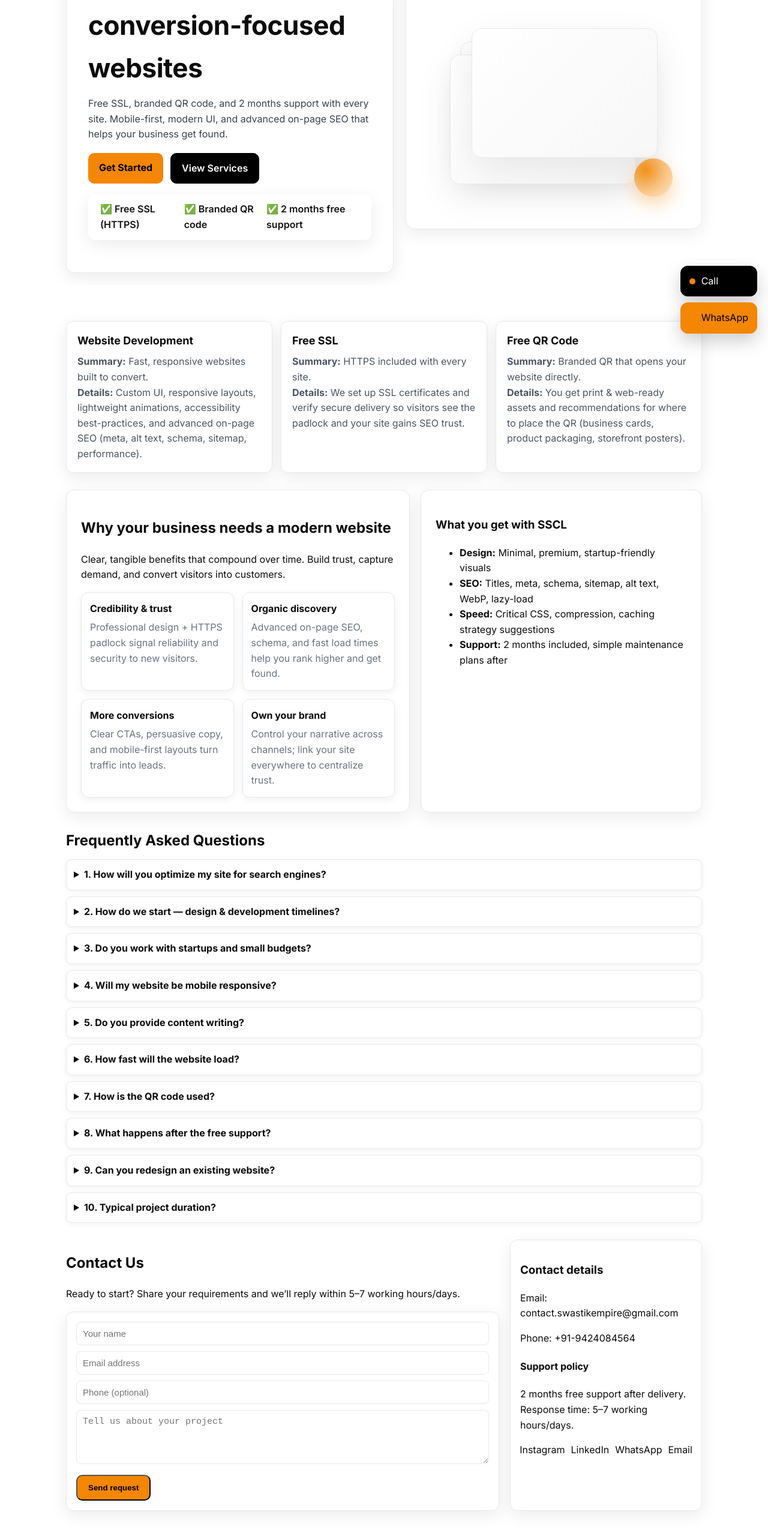
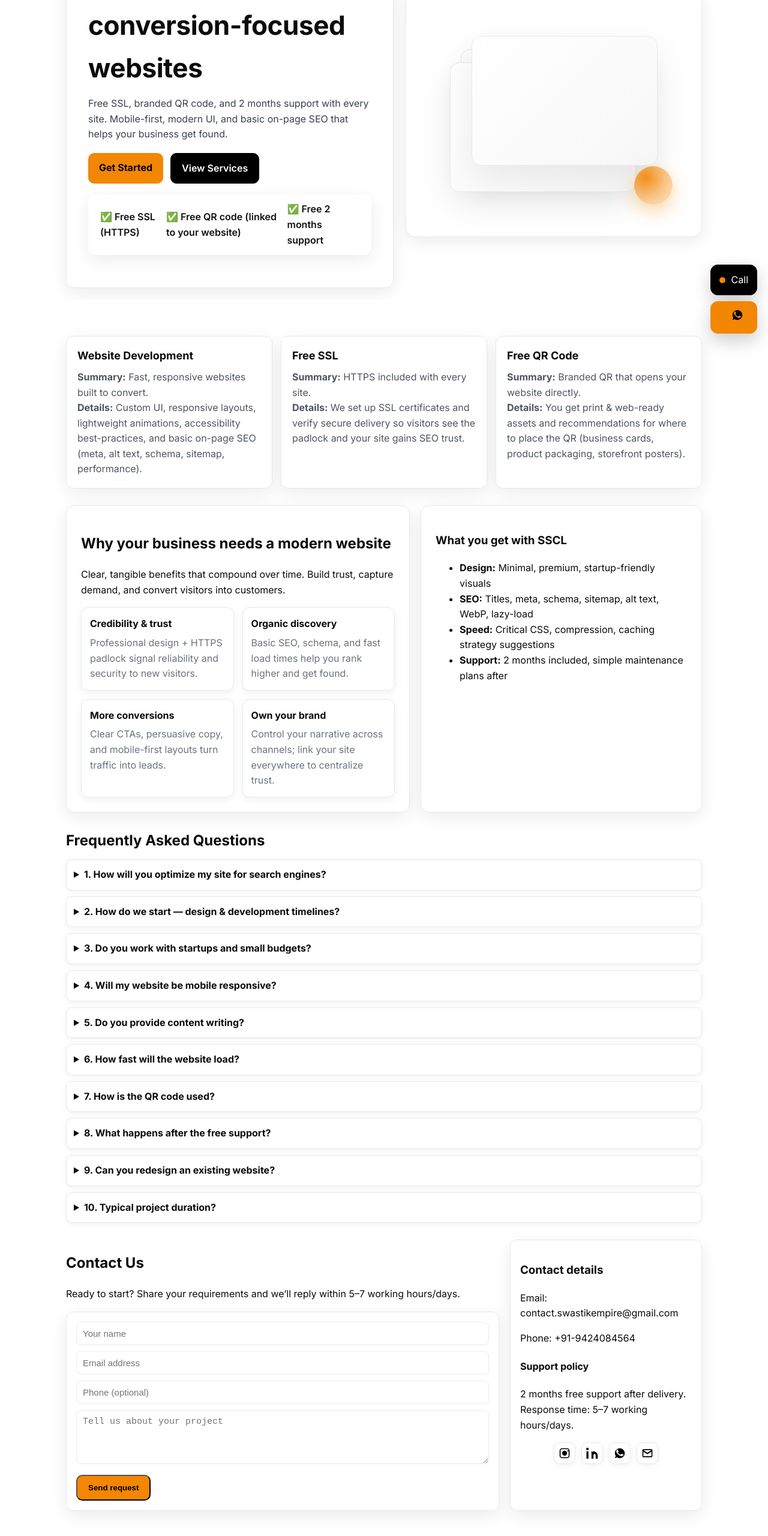
Before and after one commit to swastik-software-code-lab/swastik-software-code-lab, a plain HTML site: page index.html in a window 1280 px wide. Shown: the part 226-2786 px from the top of the page at 60% size. Drawn offline with Linux system fonts and the light colour scheme.

Commit message:
Update index.html

```diff
--- a/index.html
+++ b/index.html
@@ -4,13 +4,13 @@
   <meta charset="utf-8" />
   <meta name="viewport" content="width=device-width,initial-scale=1" />
   <title>Swastik Software Code Lab (SSCL) — Secure, fast, SEO-ready websites</title>
-  <meta name="description" content="SSCL builds modern, secure, and conversion-focused websites with free SSL, branded QR code, and 2 months of support. Fast delivery, mobile-first, and advanced on-page SEO." />
-  <meta name="keywords" content="website development Indore, secure websites, SEO-ready websites, SSCL, Swastik Software Code Lab, web design, free SSL, QR code" />
+  <meta name="description" content="SSCL builds modern, secure, and conversion-focused websites with free SSL, branded QR code, and 2 months of support. Fast delivery, mobile-first, and basic on-page SEO." />
+  <meta name="keywords" content="website development Indore, website development ujjain, secure websites, SEO-ready websites, SSCL, Swastik Software Code Lab, web design, free SSL, QR code" />
   <link rel="canonical" href="https://swastik-software-code-lab.github.io/swastik-software-code-lab/" />
 
   <!-- Open Graph -->
   <meta property="og:title" content="Swastik Software Code Lab — Secure, fast, SEO-ready websites">
-  <meta property="og:description" content="Free SSL, branded QR, and 2 months support. Mobile-first, conversion-focused, and advanced on-page SEO.">
+  <meta property="og:description" content="Free SSL, branded QR, and 2 months support. Mobile-first, conversion-focused, and basic on-page SEO.">
   <meta property="og:image" content="/assets/img/og-banner.jpg">
   <meta property="og:type" content="website">
   <meta property="og:url" content="https://swastik-software-code-lab.github.io/swastik-software-code-lab/">
@@ -18,7 +18,7 @@
   <!-- Twitter Card -->
   <meta name="twitter:card" content="summary_large_image">
   <meta name="twitter:title" content="Swastik Software Code Lab — Secure, fast, SEO-ready websites">
-  <meta name="twitter:description" content="Free SSL, branded QR, and 2 months support. Mobile-first, conversion-focused, and advanced on-page SEO.">
+  <meta name="twitter:description" content="Free SSL, branded QR, and 2 months support. Mobile-first, conversion-focused, and basic on-page SEO.">
   <meta name="twitter:image" content="/assets/img/og-banner.jpg">
 
   <!-- Favicon & icons -->
@@ -256,15 +256,15 @@
       <a href="/" class="brand" aria-label="Swastik Software Code Lab">
         <img src="Swastik Software Code Lab logo.jpg" alt="Swastik Software Code Lab - SSCL logo">
         <div>
-          <div class="title">Swastik Software Code Lab</div>
-          <div style="font-size:12px;color:#64748b">- SSCL</div>
+          <div class="title">Swastik Software Code Lab - SSCL</div>
+          <div style="font-size:12px;color:#64748b">The Software of your thoughts.</div>
         </div>
       </a>
 
       <nav class="top-nav" role="navigation" aria-label="Main">
         <div class="social" aria-label="Social links">
           <!-- Instagram -->
-          <a href="https://www.instagram.com/swastik.empire" aria-label="Instagram" rel="noopener" target="_blank">
+          <a href="https://www.instagram.com/swastik_software_code_lab/" aria-label="Instagram" rel="noopener" target="_blank">
             <svg width="20" height="20" viewBox="0 0 24 24" fill="#000" aria-hidden="true">
               <path d="M7 2h10a5 5 0 0 1 5 5v10a5 5 0 0 1-5 5H7a5 5 0 0 1-5-5V7a5 5 0 0 1 5-5zm0 2a3 3 0 0 0-3 3v10a3 3 0 0 0 3 3h10a3 3 0 0 0 3-3V7a3 3 0 0 0-3-3H7zm5 3a5 5 0 1 1 0 10 5 5 0 0 1 0-10zm6.5-.75a1.25 1.25 0 1 1 0 2.5 1.25 1.25 0 0 1 0-2.5z"/>
             </svg>
@@ -276,7 +276,7 @@
             </svg>
           </a>
           <!-- WhatsApp -->
-          <a href="https://wa.me/919424084564" aria-label="WhatsApp" rel="noopener" target="_blank">
+          <a href="https://wa.me/+919424084564" aria-label="WhatsApp" rel="noopener" target="_blank">
             <svg width="20" height="20" viewBox="0 0 24 24" fill="#000" aria-hidden="true">
               <path d="M12.04 2C6.58 2 2.2 6.38 2.2 11.84c0 2.1.63 4.06 1.7 5.68L2 22l4.64-1.53a10.6 10.6 0 0 0 5.4 1.49c5.46 0 9.84-4.38 9.84-9.84C21.88 6.38 17.5 2 12.04 2zm6.13 14.24c-.26.74-1.53 1.45-2.15 1.55-.57.1-1.28.14-2.07-.13-.48-.16-1.1-.35-1.9-.77-3.34-1.77-5.51-4.95-5.68-5.18-.18-.23-1.36-1.81-1.36-3.45 0-1.64.86-2.44 1.16-2.77.3-.33.64-.42.86-.42.21 0 .43 0 .62.01.2.01.47-.08.74.56.26.64.88 2.2.96 2.36.08.16.13.35.02.57-.12.26-.18.42-.36.65-.18.23-.38.51-.55.69-.18.18-.37.38-.16.75.21.37.94 1.54 2.02 2.49 1.39 1.2 2.56 1.57 2.93 1.74.37.16.59.14.81-.08.22-.22.93-1.08 1.18-1.46.25-.38.51-.31.86-.18.35.14 2.21 1.04 2.59 1.22.38.18.64.27.73.42.08.15.08.85-.18 1.59z"/>
             </svg>
@@ -299,15 +299,15 @@
       <div class="hero-wrap" id="heroWrap">
         <div class="hero-copy" id="heroCopy" role="region" aria-label="Hero content">
           <h1>Secure, fast & conversion-focused websites</h1>
-          <p>Free SSL, branded QR code, and 2 months support with every site. Mobile-first, modern UI, and advanced on-page SEO that helps your business get found.</p>
+          <p>Free SSL, branded QR code, and 2 months support with every site. Mobile-first, modern UI, and basic on-page SEO that helps your business get found.</p>
           <div class="cta-row">
             <a class="btn-primary" href="#contact">Get Started</a>
             <a class="btn-secondary" href="#h3">View Services</a>
           </div>
           <div class="offers" role="region" aria-label="Offers">
             <div class="offer">✅ Free SSL (HTTPS)</div>
-            <div class="offer">✅ Branded QR code</div>
-            <div class="offer">✅ 2 months free support</div>
+            <div class="offer">✅ Free QR code (linked to your website)</div>
+            <div class="offer">✅ Free 2 months support</div>
           </div>
         </div>
 
@@ -329,7 +329,7 @@
       <article class="card">
         <h3>Website Development</h3>
         <p><strong>Summary:</strong> Fast, responsive websites built to convert.</p>
-        <p><strong>Details:</strong> Custom UI, responsive layouts, lightweight animations, accessibility best-practices, and advanced on-page SEO (meta, alt text, schema, sitemap, performance).</p>
+        <p><strong>Details:</strong> Custom UI, responsive layouts, lightweight animations, accessibility best-practices, and basic on-page SEO (meta, alt text, schema, sitemap, performance).</p>
       </article>
 
       <article class="card">
@@ -358,7 +358,7 @@
             </div>
             <div class="benefit-item">
               <h4>Organic discovery</h4>
-              <p>Advanced on-page SEO, schema, and fast load times help you rank higher and get found.</p>
+              <p>Basic SEO, schema, and fast load times help you rank higher and get found.</p>
             </div>
             <div class="benefit-item">
               <h4>More conversions</h4>
@@ -388,7 +388,7 @@
 
       <details>
         <summary>1. How will you optimize my site for search engines?</summary>
-        <p>We implement advanced on-page SEO: keyword-aligned titles/meta, schema markup, optimized images (WebP), fast-loading pages, sitemap and accessible content.</p>
+        <p>We implement basic on-page SEO: keyword-aligned titles/meta, schema markup, optimized images (WebP), fast-loading pages, sitemap and accessible content.</p>
       </details>
 
       <details>
@@ -467,10 +467,32 @@
         <h4>Support policy</h4>
         <p>2 months free support after delivery. Response time: 5–7 working hours/days.</p>
         <div class="footer-social" aria-label="Secondary social links">
-          <a href="https://www.instagram.com/swastik.empire" aria-label="Instagram" rel="noopener" target="_blank">Instagram</a>
-          <a href="https://www.linkedin.com/company/swastik-software-code-lab" aria-label="LinkedIn" rel="noopener" target="_blank">LinkedIn</a>
-          <a href="https://wa.me/919424084564" aria-label="WhatsApp" rel="noopener" target="_blank">WhatsApp</a>
-          <a href="mailto:contact.swastikempire@gmail.com" aria-label="Email">Email</a>
+         <div class="social" aria-label="Social links">
+          <!-- Instagram -->
+          <a href="https://www.instagram.com/swastik.empire" aria-label="Instagram" rel="noopener" target="_blank">
+            <svg width="20" height="20" viewBox="0 0 24 24" fill="#000" aria-hidden="true">
+              <path d="M7 2h10a5 5 0 0 1 5 5v10a5 5 0 0 1-5 5H7a5 5 0 0 1-5-5V7a5 5 0 0 1 5-5zm0 2a3 3 0 0 0-3 3v10a3 3 0 0 0 3 3h10a3 3 0 0 0 3-3V7a3 3 0 0 0-3-3H7zm5 3a5 5 0 1 1 0 10 5 5 0 0 1 0-10zm6.5-.75a1.25 1.25 0 1 1 0 2.5 1.25 1.25 0 0 1 0-2.5z"></path>
+            </svg>
+          </a>
+          <!-- LinkedIn -->
+          <a href="https://www.linkedin.com/company/swastik-software-code-lab" aria-label="LinkedIn" rel="noopener" target="_blank">
+            <svg width="20" height="20" viewBox="0 0 24 24" fill="#000" aria-hidden="true">
+              <path d="M4.98 3.5C4.98 4.88 3.86 6 2.5 6S0 4.88 0 3.5 1.12 1 2.5 1s2.48 1.12 2.48 2.5zM.5 8h4V23h-4V8zm7.5 0h3.8v2.05h.05c.53-1 1.83-2.05 3.77-2.05C20.42 10 23 12.15 23 16.2V23h-4v-6.17c0-1.48-.03-3.4-2.07-3.4-2.07 0-2.39 1.62-2.39 3.29V23h-4V8z"></path>
+            </svg>
+          </a>
+          <!-- WhatsApp -->
+          <a href="https://wa.me/919424084564" aria-label="WhatsApp" rel="noopener" target="_blank">
+            <svg width="20" height="20" viewBox="0 0 24 24" fill="#000" aria-hidden="true">
+              <path d="M12.04 2C6.58 2 2.2 6.38 2.2 11.84c0 2.1.63 4.06 1.7 5.68L2 22l4.64-1.53a10.6 10.6 0 0 0 5.4 1.49c5.46 0 9.84-4.38 9.84-9.84C21.88 6.38 17.5 2 12.04 2zm6.13 14.24c-.26.74-1.53 1.45-2.15 1.55-.57.1-1.28.14-2.07-.13-.48-.16-1.1-.35-1.9-.77-3.34-1.77-5.51-4.95-5.68-5.18-.18-.23-1.36-1.81-1.36-3.45 0-1.64.86-2.44 1.16-2.77.3-.33.64-.42.86-.42.21 0 .43 0 .62.01.2.01.47-.08.74.56.26.64.88 2.2.96 2.36.08.16.13.35.02.57-.12.26-.18.42-.36.65-.18.23-.38.51-.55.69-.18.18-.37.38-.16.75.21.37.94 1.54 2.02 2.49 1.39 1.2 2.56 1.57 2.93 1.74.37.16.59.14.81-.08.22-.22.93-1.08 1.18-1.46.25-.38.51-.31.86-.18.35.14 2.21 1.04 2.59 1.22.38.18.64.27.73.42.08.15.08.85-.18 1.59z"></path>
+            </svg>
+          </a>
+          <!-- Email -->
+          <a href="mailto:contact.swastikempire@gmail.com" aria-label="Email">
+            <svg width="20" height="20" viewBox="0 0 24 24" fill="#000" aria-hidden="true">
+              <path d="M2 6c0-1.1.9-2 2-2h16a2 2 0 0 1 2 2v12a2 2 0 0 1-2 2H4a2 2 0 0 1-2-2V6zm2 0l8 5 8-5H4zm16 12V9l-8 5-8-5v9h16z"></path>
+            </svg>
+          </a>
+        </div>
         </div>
       </aside>
     </section>
@@ -479,11 +501,11 @@
   <footer class="site-footer" role="contentinfo">
     <div class="container">
       <p>Copyright © 2025 Swastik Software Code Lab - SSCL. All rights reserved.</p>
-      <p><small>Part of Swastik Empire</small></p>
+      <p><small>Part of <a href="https://www.instagram.com/swastik_empire_2410">Swastik Empire</a></small></p>
       <div class="footer-social" aria-label="Footer social">
-        <a href="https://www.instagram.com/swastik.empire" aria-label="Instagram" rel="noopener" target="_blank">Instagram</a>
+        <a href="https://www.instagram.com/swastik_software_code_lab" aria-label="Instagram" rel="noopener" target="_blank">Instagram</a>
         <a href="https://www.linkedin.com/company/swastik-software-code-lab" aria-label="LinkedIn" rel="noopener" target="_blank">LinkedIn</a>
-        <a href="https://wa.me/919424084564" aria-label="WhatsApp" rel="noopener" target="_blank">WhatsApp</a>
+        <a href="https://wa.me/+919424084564" aria-label="WhatsApp" rel="noopener" target="_blank">WhatsApp</a>
         <a href="mailto:contact.swastikempire@gmail.com" aria-label="Email">Email</a>
       </div>
     </div>
@@ -497,7 +519,11 @@
     </a>
     <a class="fab whatsapp" href="https://wa.me/919424084564" target="_blank" rel="noopener" aria-label="WhatsApp SSCL">
       <span class="dot" aria-hidden="true"></span>
-      <span>WhatsApp</span>
+      <span>
+        <svg width="20" height="20" viewBox="0 0 24 24" fill="#000" aria-hidden="true">
+              <path d="M12.04 2C6.58 2 2.2 6.38 2.2 11.84c0 2.1.63 4.06 1.7 5.68L2 22l4.64-1.53a10.6 10.6 0 0 0 5.4 1.49c5.46 0 9.84-4.38 9.84-9.84C21.88 6.38 17.5 2 12.04 2zm6.13 14.24c-.26.74-1.53 1.45-2.15 1.55-.57.1-1.28.14-2.07-.13-.48-.16-1.1-.35-1.9-.77-3.34-1.77-5.51-4.95-5.68-5.18-.18-.23-1.36-1.81-1.36-3.45 0-1.64.86-2.44 1.16-2.77.3-.33.64-.42.86-.42.21 0 .43 0 .62.01.2.01.47-.08.74.56.26.64.88 2.2.96 2.36.08.16.13.35.02.57-.12.26-.18.42-.36.65-.18.23-.38.51-.55.69-.18.18-.37.38-.16.75.21.37.94 1.54 2.02 2.49 1.39 1.2 2.56 1.57 2.93 1.74.37.16.59.14.81-.08.22-.22.93-1.08 1.18-1.46.25-.38.51-.31.86-.18.35.14 2.21 1.04 2.59 1.22.38.18.64.27.73.42.08.15.08.85-.18 1.59z"></path>
+            </svg>
+        </span>
     </a>
   </div>
 
```
